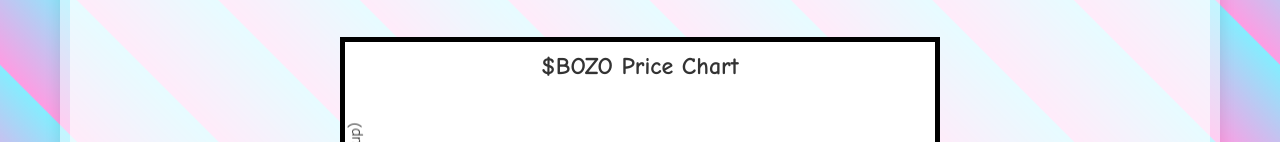
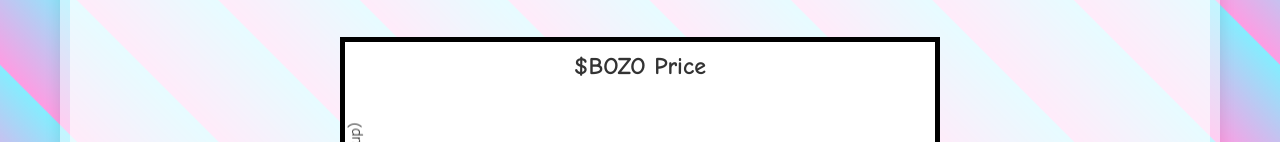
Before and after one commit to Haanzer/bozo, a plain HTML site: page index.html in a window 1280 px wide. Shown: the part 2350-2492 px from the top of the page. Drawn offline with Linux system fonts and the light colour scheme.

Commit message:
Update index.html

```diff
--- a/index.html
+++ b/index.html
@@ -1156,7 +1156,7 @@
             </ul>
 
             <div class="chart-container">
-                <div class="chart-title">$BOZO Price Chart</div>
+                <div class="chart-title">$BOZO Price</div>
                 <div class="chart-line"></div>
                 <div class="chart-x-label">TIME (we don't understand it)</div>
                 <div class="chart-y-label">PRICE (only goes up)</div>
```
